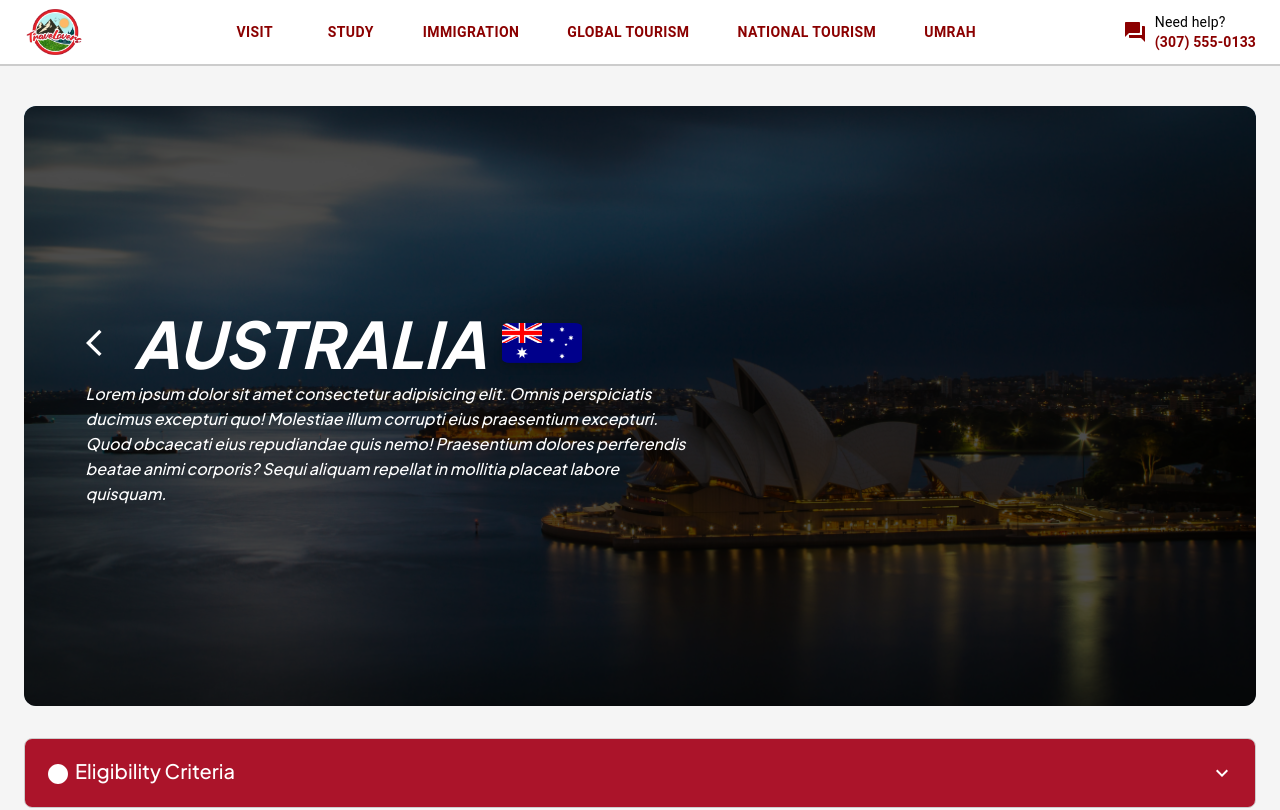
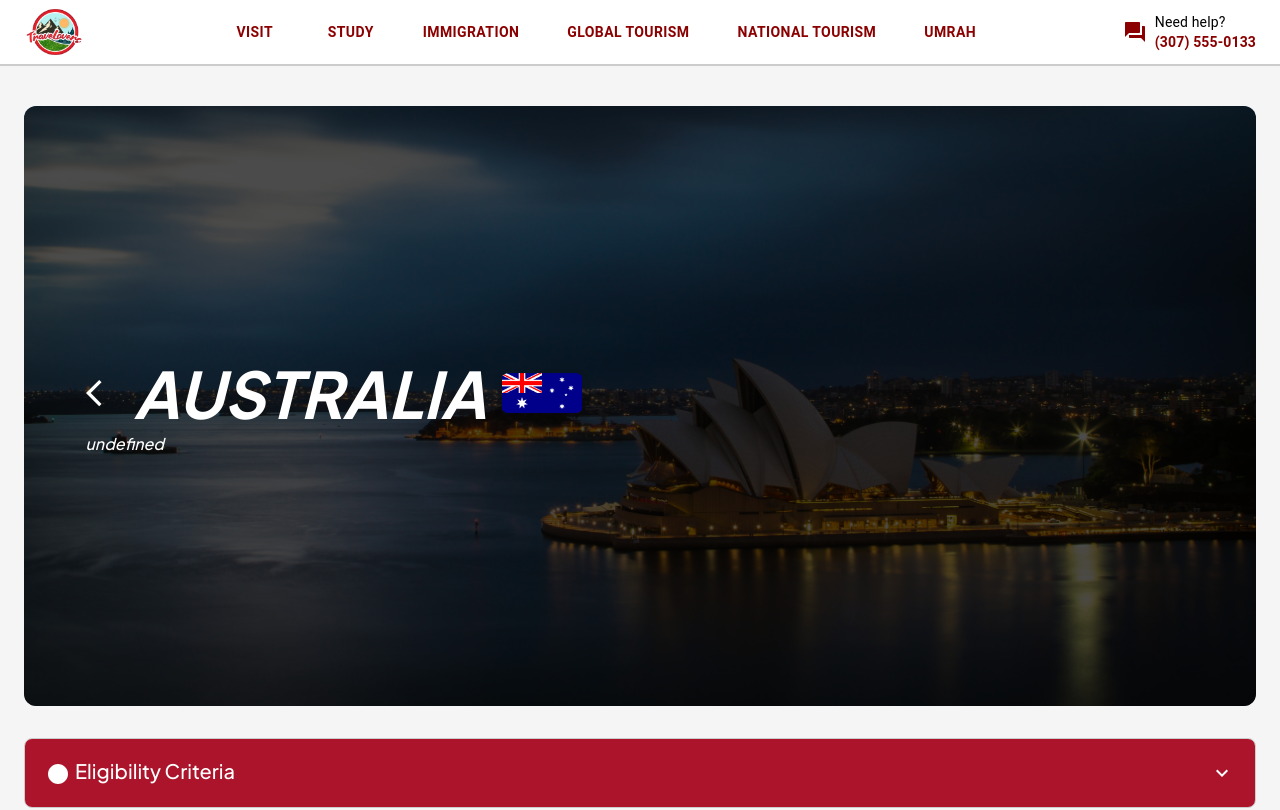
Before and after one commit to AhmedRohan98/Travelovers, a Next.js app: page /study/australia in a window 1280 px wide. Shown: the top 810 px of the page. Built offline with nearby package versions, Linux system fonts and the light colour scheme; no server answers; the database is empty.

Commit message:
feat: implement country visa data fetching and display in detail page

```diff
--- a/src/app/[category]/[country]/page.tsx
+++ b/src/app/[category]/[country]/page.tsx
@@ -6,10 +6,22 @@ import { getCountriesByCategory } from "@/lib/data/countries";
 import Link from "next/link";
 import Image from "next/image";
 import { Box, Container, Typography } from "@mui/material";
-import React from "react";
+import React, { useEffect, useState } from "react";
 import ArrowBackIosIcon from "@mui/icons-material/ArrowBackIos";
 import { Accordion } from "@/components/Accordion";
 import { supabase } from "@/lib/supabase/server";
+
+interface CountryVisaData {
+  id: number;
+  name: string;
+  overview: string;
+  req_docs: string;
+  employed: string;
+  self_employed: string;
+  unemployed: string;
+  additional: string;
+  terms: string;
+}
 
 export default function CountryDetailPage() {
   const params = useParams();
@@ -21,23 +33,29 @@ export default function CountryDetailPage() {
     (c) => c.name.toLowerCase() === countryName.toLowerCase()
   );
 
-  if (!country) {
-    return <div className="container mx-auto py-8">Country not found</div>;
-  }
+  const [countryData, setCountryData] = useState<CountryVisaData | null>(null);
 
+  useEffect(() => {
     const fetchCountries = async () => {
       const { data, error } = await supabase
         .from("visa_country")
         .select("*")
-      .eq("name", countryName);
+        .eq("name", countryName)
+        .single();
+
       if (error) {
         console.error("Error fetching countries:", error);
-      return [];
+      } else {
+        setCountryData(data);
       }
-    if (data) console.log("Fetched countries:", data);
     };
 
     fetchCountries();
+  }, [countryName]);
+
+  if (!country) {
+    return <div className="container mx-auto py-8">Country not found</div>;
+  }
 
   return (
     <Container maxWidth="xl" sx={{ py: 5 }}>
@@ -121,11 +139,12 @@ export default function CountryDetailPage() {
               fontStyle: "italic",
             }}
           >
-            Lorem ipsum dolor sit amet consectetur adipisicing elit. Omnis
-            perspiciatis ducimus excepturi quo! Molestiae illum corrupti eius
-            praesentium excepturi. Quod obcaecati eius repudiandae quis nemo!
-            Praesentium dolores perferendis beatae animi corporis? Sequi aliquam
-            repellat in mollitia placeat labore quisquam.
+            {/* {countryData?.overview} */}
+            {` ${
+              countryData?.overview === null
+                ? " Lorem ipsum dolor sit amet consectetur adipisicing elit. Omnis perspiciatis ducimus excepturi quo! Molestiae illum corrupti eius praesentium excepturi. Quod obcaecati eius repudiandae quis nemo! Praesentium dolores perferendis beatae animi corporis? Sequi aliquam repellat in mollitia placeat labore quisquam."
+                : countryData?.overview
+            }`}
           </Typography>
         </Box>
         <Box
```
Lines whose indentation alone changed are shown as unchanged.
